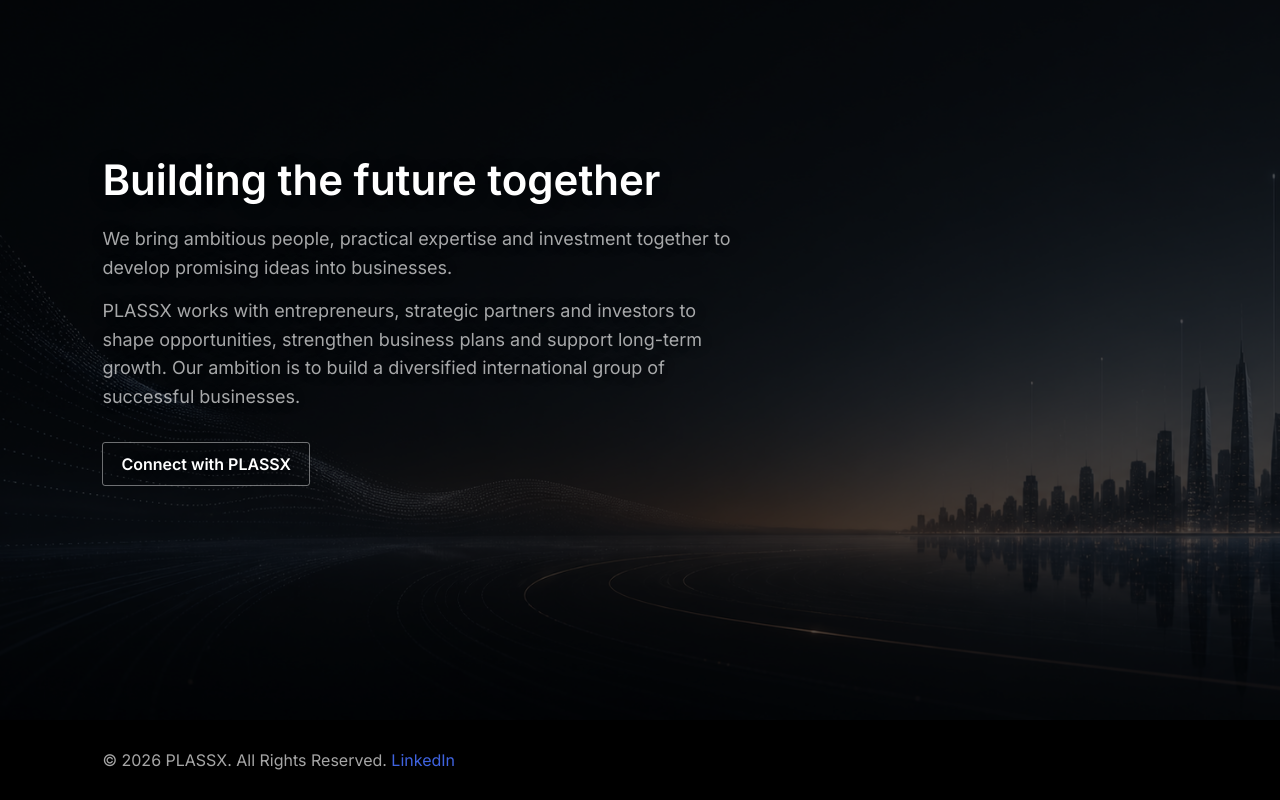
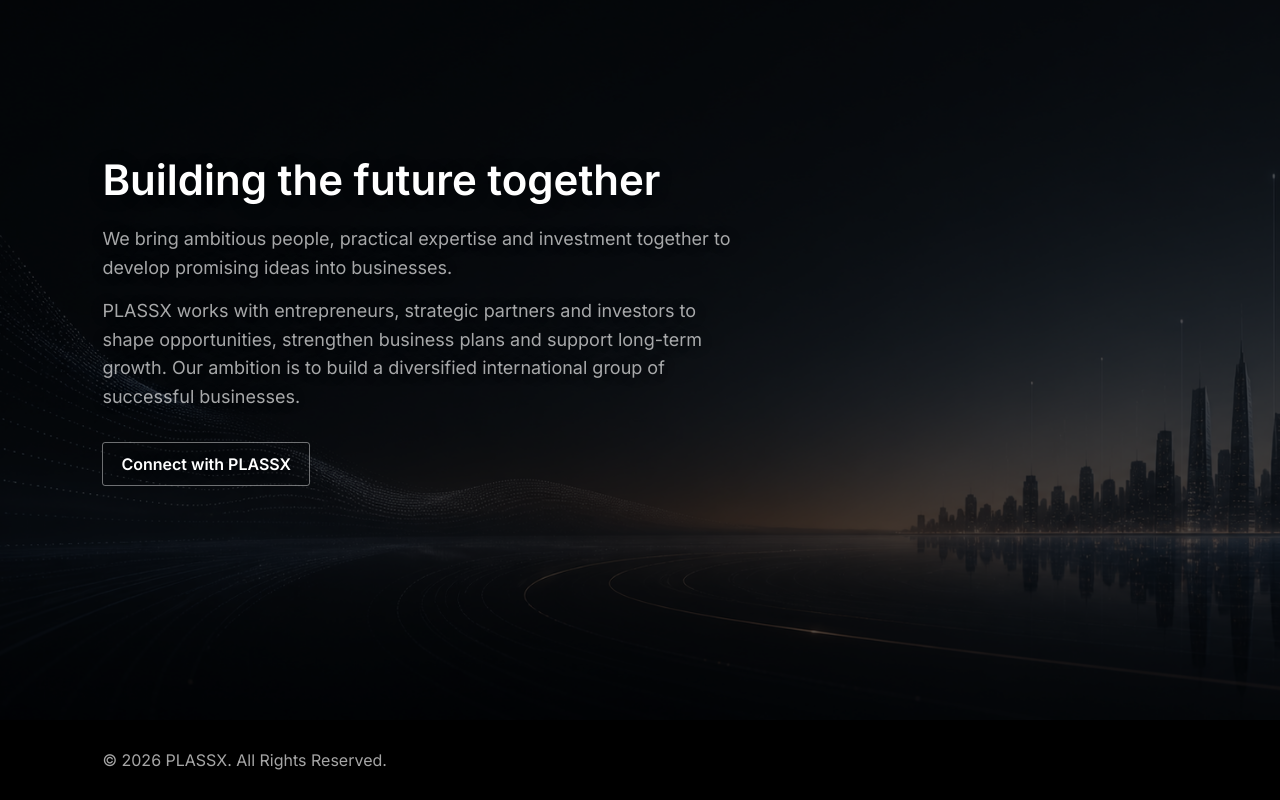
Before and after one commit to AqueousAir/plassx, a plain HTML site: page index.html in a window 1280 px wide. Shown: the part 2480-3280 px from the top of the page. Drawn offline with Linux system fonts and the light colour scheme.

Commit message:
Add files via upload

```diff
--- a/index.html
+++ b/index.html
@@ -516,7 +516,6 @@
 
   <footer>
     © 2026 PLASSX. All Rights Reserved.
-        <a href="https://www.linkedin.com/company/plassx" target="_blank" rel="noopener noreferrer"> LinkedIn</a>
   </footer>
 
 </body>
```
